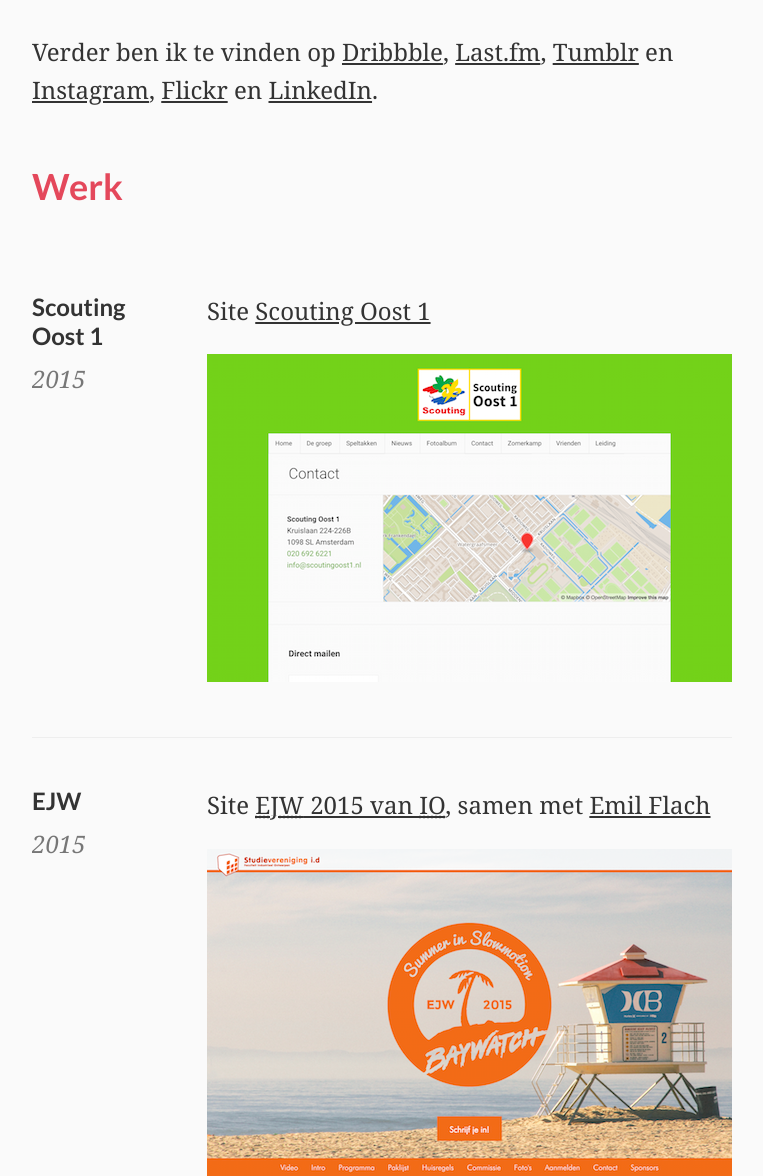
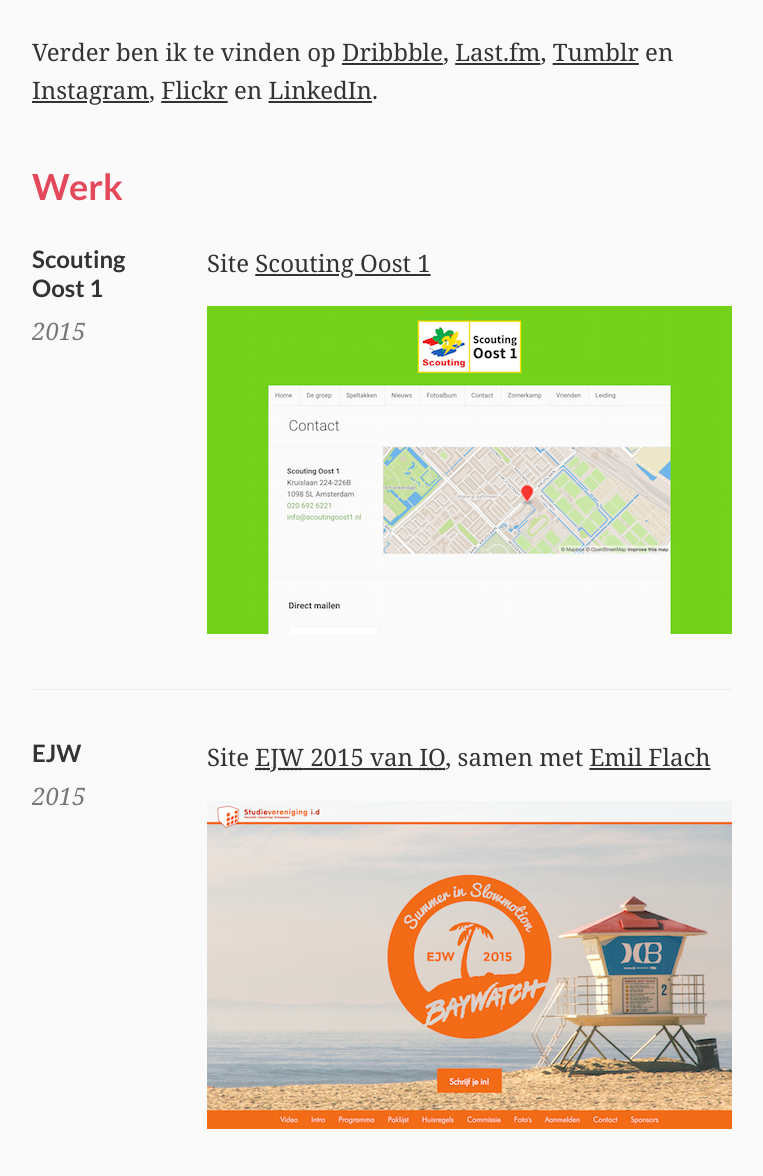
Before and after one commit to FMJansen/-archived-fmjansen.com, a PHP site: page /index.php in a window 1280 px wide. Shown: the part 548-1724 px from the top of the page, without its empty margins (258-1021 px from the left). Run offline with PHP 8.4, Linux system fonts and the light colour scheme; data that the repository does not hold is empty; style sheets or scripts are compiled from the project's sources.

Commit message:
improve spacing after work heading

```diff
--- a/src/css/base.scss
+++ b/src/css/base.scss
@@ -96,7 +96,7 @@
 
 h2 {
   color: $color;
-  margin: 1.5em 0 1em;
+  margin: 1.5em 0 .5em;
 }
 
 h3 {
@@ -105,6 +105,10 @@
 
 img {
   max-width: 100%;
+}
+
+article:first-of-type {
+  padding-top: 0;
 }
 
 .cta {
@@ -141,6 +145,10 @@
     padding: 2rem 0;
   }
 
+  article:first-of-type {
+    padding-top: .75rem;
+  }
+
   .date-title {
     width: 20%;
     float: left;
```
